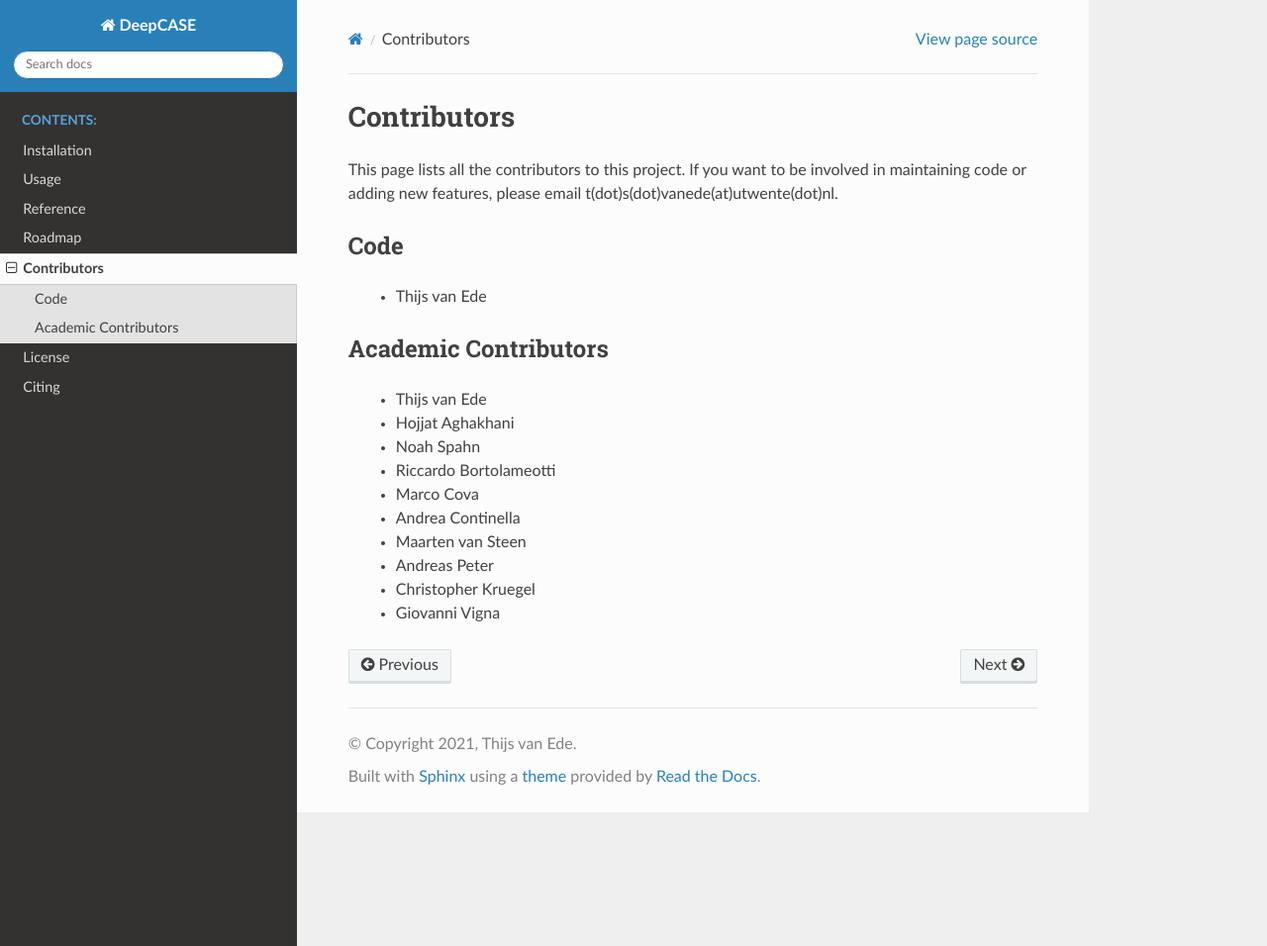
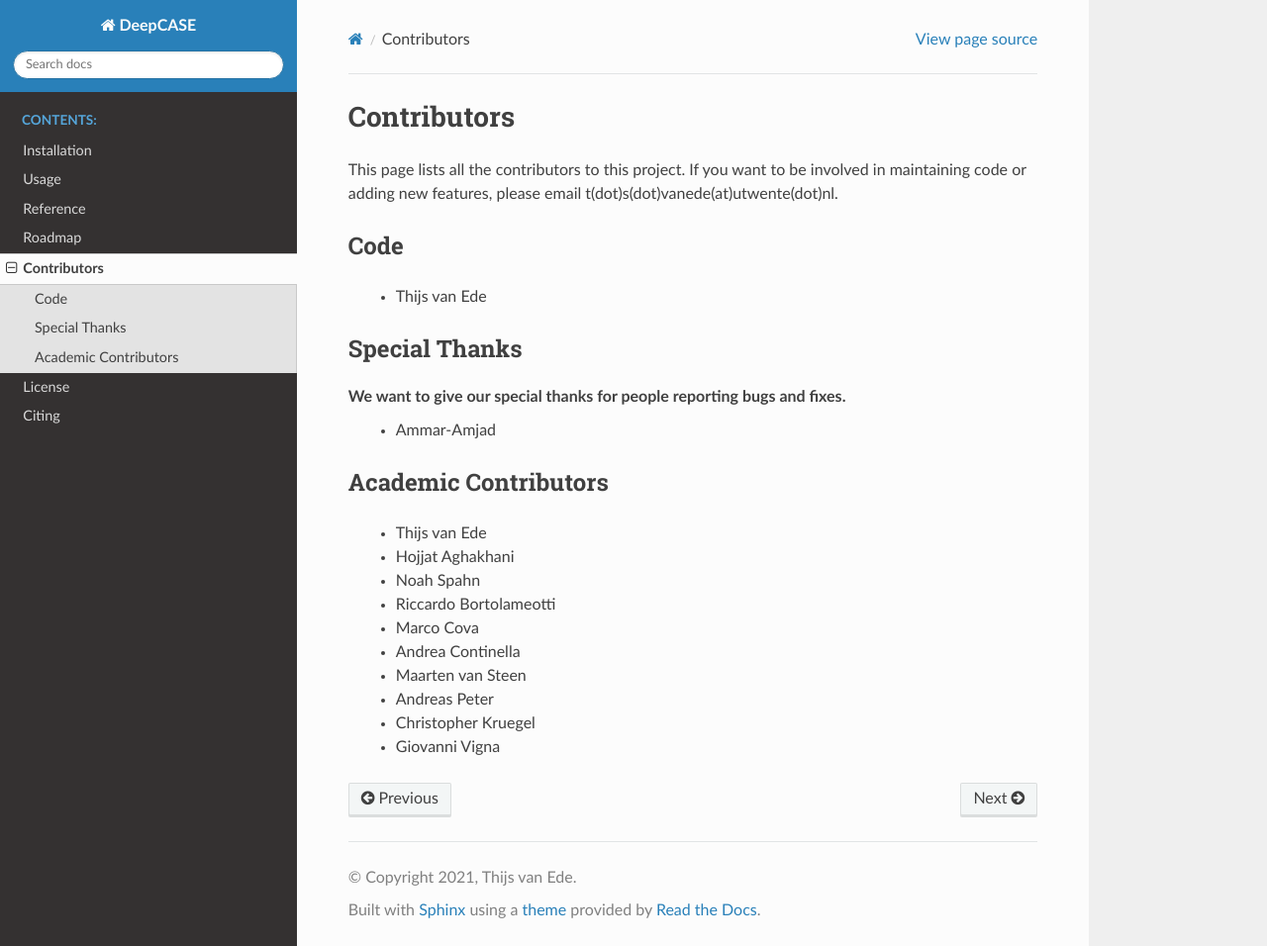
Before and after one commit to Thijsvanede/DeepCASE, a Sphinx documentation site: the page built from docs/source/contributors.rst, in a window 1280 px wide and 956 px high. Shown: the whole window at 99% size. Built offline with Sphinx 7.4.7 and the Read the Docs theme 2.0.0, drawn with Linux system fonts in a browser that asks for light colours.

Commit message:
Added special thanks for bug reports

```diff
--- a/docs/source/contributors.rst
+++ b/docs/source/contributors.rst
@@ -7,6 +7,11 @@ If you want to be involved in maintaining code or adding new features, please em
 Code
 ^^^^
  - Thijs van Ede
+
+Special Thanks
+^^^^^^^^^^^^^^
+**We want to give our special thanks for people reporting bugs and fixes.**
+ - Ammar-Amjad
 
 Academic Contributors
 ^^^^^^^^^^^^^^^^^^^^^
```
